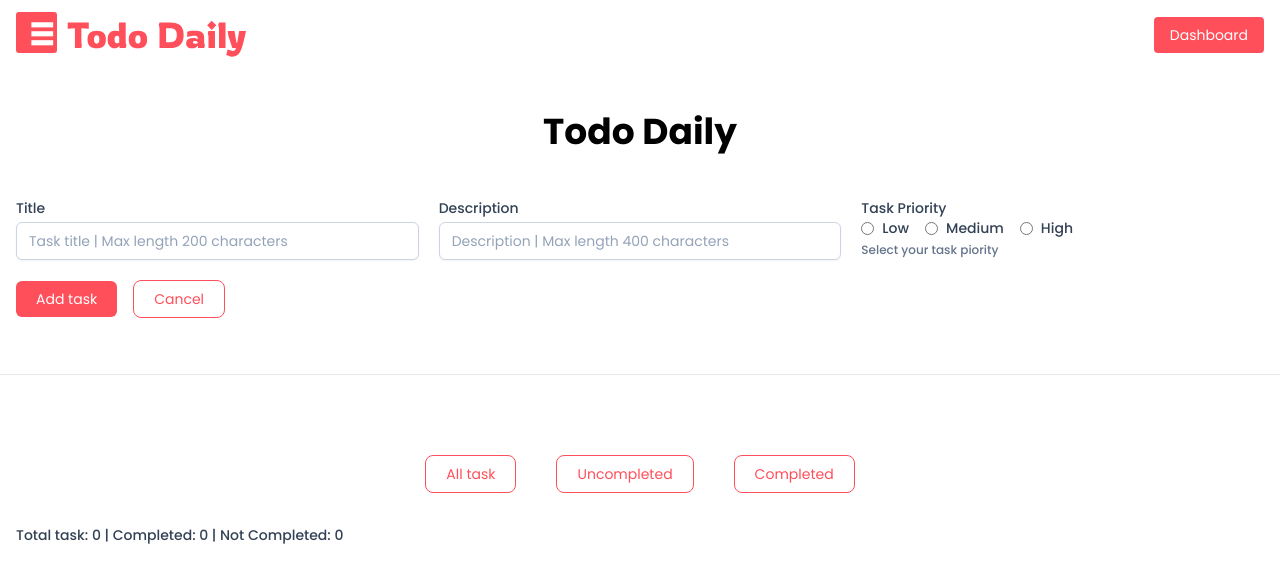
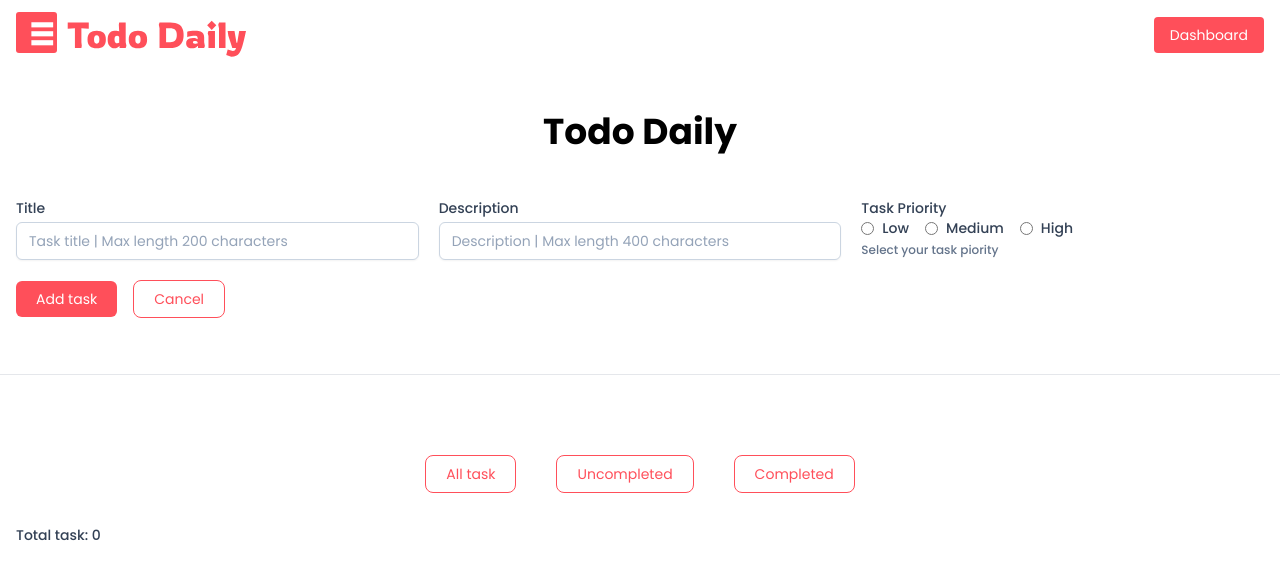
Before and after one commit to skmajumder/todo-list-app, a React (Vite) app: page /todo in a window 1280 px wide. Shown: the top 580 px of the page. Built offline with nearby package versions, Linux system fonts and the light colour scheme.

Commit message:
Show edit tag

```diff
--- a/src/contexts/TaskAddProvider.jsx
+++ b/src/contexts/TaskAddProvider.jsx
@@ -70,6 +70,7 @@ const TaskAddProvider = ({ children }) => {
       priority,
       isTaskCompleted,
       taskCompletedOn,
+      isEdit: false,
     };
 
     const todoTaskArr = [...allTodoList];
@@ -129,6 +130,9 @@ const TaskAddProvider = ({ children }) => {
   function handleEditTask(taskId) {
     const taskToEdit = allTodoList.find((task) => task.id === taskId);
     setEditedTask(taskToEdit);
+
+    // * Update isEdit to true
+    setEditedTask((prevEditedTask) => ({ ...prevEditedTask, isEdit: true }));
 
     // * Set the current task values to the form fields
     setTaskTitle(taskToEdit.title);
--- a/src/features/Task.jsx
+++ b/src/features/Task.jsx
@@ -6,8 +6,15 @@ const Task = ({ task = {} }) => {
   const { handleDeleteTask, handleTaskCompletedStatus, handleEditTask } =
     useTasks();
 
-  const { id, title, description, priority, isTaskCompleted, taskCompletedOn } =
-    task;
+  const {
+    id,
+    title,
+    description,
+    priority,
+    isTaskCompleted,
+    taskCompletedOn,
+    isEdit,
+  } = task;
 
   // * derived state
   const taskStatus = isTaskCompleted ? `Completed` : 'Not Completed';
@@ -24,12 +31,18 @@ const Task = ({ task = {} }) => {
     taskPriorityColor = 'border-t-red-500';
   }
 
+  const editTask = isEdit ? 'Updated' : '';
+
   return (
     <article
       className={`flex flex-col space-y-4 rounded-md border-t-8 bg-white p-4 shadow-md ${taskPriorityColor}`}
     >
       <div>
-        <h3 className="mb-1 text-base font-medium capitalize">{title}</h3>
+        <h3 className="mb-1 flex items-center justify-between text-base font-medium capitalize">
+          <span>{title}</span>
+          {isEdit && <span className="text-xs text-slate-500">({editTask})</span>}
+        </h3>
+
         <p className="mb-1 text-xs uppercase tracking-wider text-slate-700">
           Priority: {priority}
         </p>
--- a/src/features/TodoList.jsx
+++ b/src/features/TodoList.jsx
@@ -17,6 +17,12 @@ const TodoList = () => {
   // * Calculate the number of not completed tasks
   const notCompletedTasks = totalTasks - completedTasks;
 
+  const taskNumber =
+    totalTasks !== 0
+      ? `Total task: ${totalTasks} | Completed: ${completedTasks} | Not
+  Completed: ${notCompletedTasks}`
+      : `Total task: ${totalTasks}`;
+
   return (
     <section className="space-y-8 px-4 py-20">
       <div className="flex items-center justify-center gap-10">
@@ -32,8 +38,7 @@ const TodoList = () => {
       </div>
       <div className="flex items-center justify-start">
         <p className="block cursor-pointer text-sm font-medium text-slate-700">
-          Total task: {totalTasks} | Completed: {completedTasks} | Not
-          Completed: {notCompletedTasks}
+          {taskNumber}
         </p>
       </div>
       <div className="grid items-stretch gap-x-6 gap-y-10 sm:grid-cols-2 md:grid-cols-2 lg:grid-cols-3">
```
